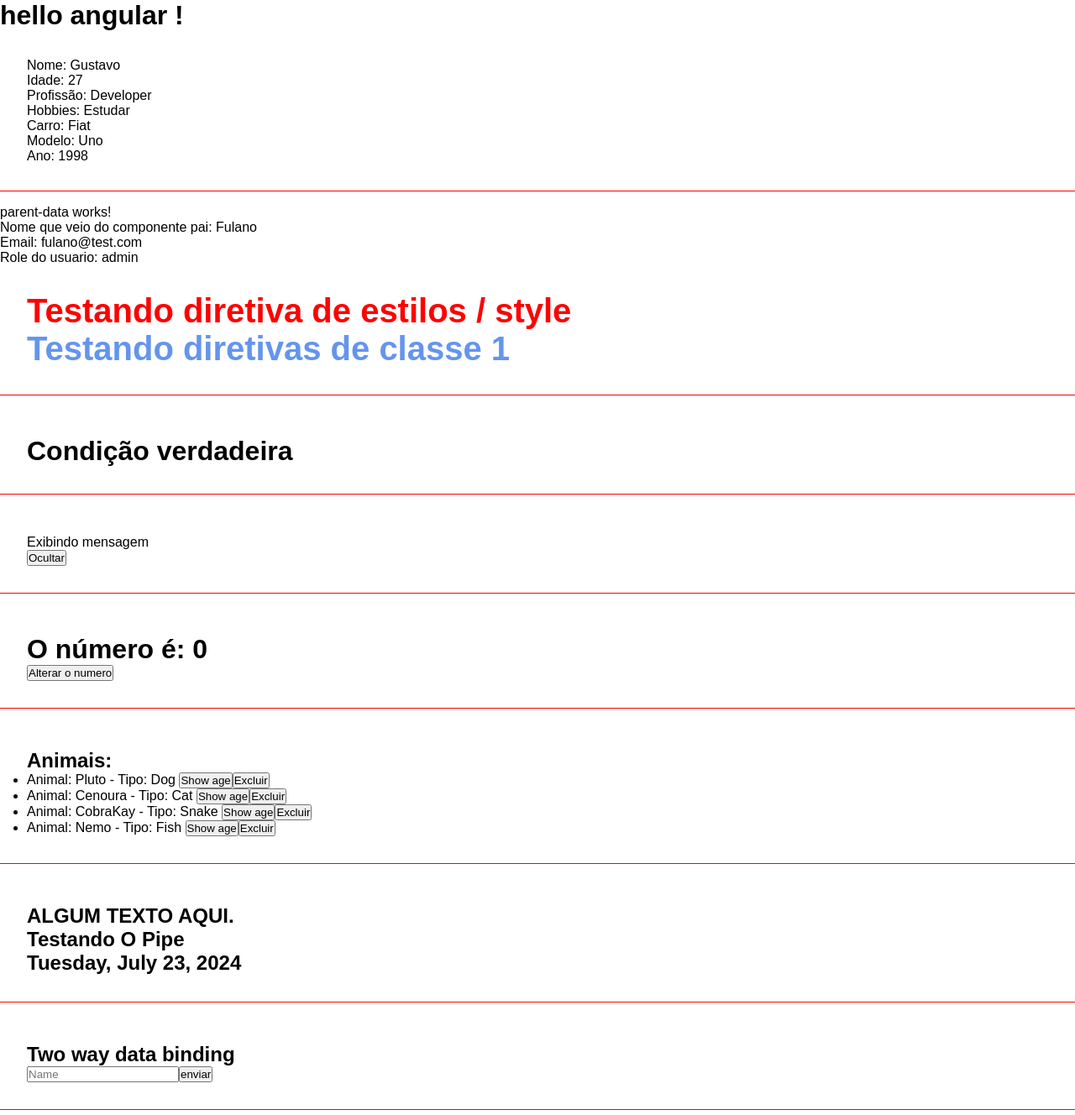
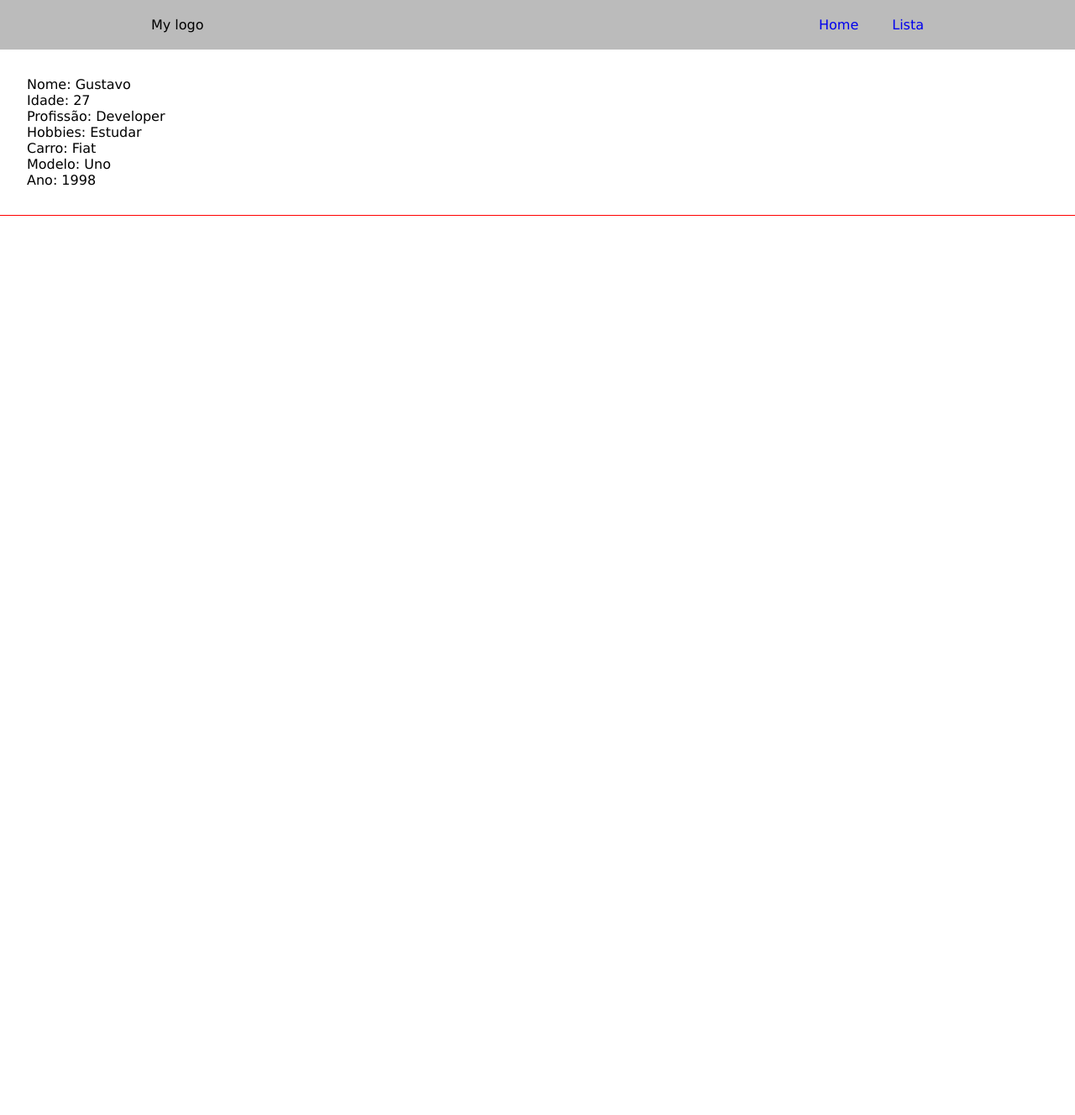
Before and after one commit to GustavoCescon/curso-angular, an Angular app in the folder aula01/: page / in a window 1280 px wide. Shown: the top 1328 px of the page at 84% size. After the commit the page ends 800 px from the top, so only its background shows below. Built offline with nearby package versions, Linux system fonts and the light colour scheme.

Commit message:
Aprendendo router

```diff
--- a/aula01/src/app/app.component.css
+++ b/aula01/src/app/app.component.css
@@ -0,0 +1,17 @@
+
+nav{
+  background-color: #bbb;
+}
+
+
+a:hover{
+background-color: #ccc;
+color: #000
+}
+a:active{
+  color: #000;
+}
+
+a:visited{
+  color: #000;
+}
--- a/aula01/src/app/app.component.html
+++ b/aula01/src/app/app.component.html
@@ -1,12 +1,10 @@
 
-<h1>hello angular !</h1>
+<nav style="width: 100%; display: flex; justify-content: space-between;">
+  <div style="padding: 20px;  margin: 0px 10em">My logo</div>
+  <div style="display: flex; margin: 0px 10em">
+    <a [routerLink]="['/']" routerLinkActive="active" style="text-decoration: none; padding: 0px 20px 0px 20px; align-items: center; display: flex;">Home</a>
+    <a [routerLink]="['/list']" routerLinkActive="active" style="text-decoration: none; padding: 0px 20px 0px 20px;align-items: center; display: flex;  ">Lista</a>
+  </div>
+</nav>
 
-<app-first-component></app-first-component>
-<app-parent-data [name] = "userName" [userData]= 'userData'> </app-parent-data>
-<app-directives></app-directives>
-<app-if-render></app-if-render>
-<app-eventos></app-eventos>
-<app-emitter></app-emitter>
-<app-list-render></app-list-render>
-<app-pipes></app-pipes>
-<app-two-way-binding></app-two-way-binding>
+<router-outlet></router-outlet>
--- a/aula01/src/app/app.component.ts
+++ b/aula01/src/app/app.component.ts
@@ -1,6 +1,6 @@
 import { CommonModule } from "@angular/common";
 import { Component } from "@angular/core";
-import { RouterOutlet } from "@angular/router";
+import { RouterLink, RouterOutlet } from "@angular/router";
 import { DirectivesComponent } from "./components/directives/directives.component";
 import { EmitterComponent } from "./components/emitter/emitter.component";
 import { EventosComponent } from "./components/eventos/eventos.component";
@@ -24,7 +24,8 @@ import { TwoWayBindingComponent } from "./components/two-way-binding/two-way-bin
 		ListRenderComponent,
 		PipesComponent,
 		CommonModule,
-    TwoWayBindingComponent
+		TwoWayBindingComponent,
+		RouterLink,
 	],
 	templateUrl: "./app.component.html",
 	styleUrl: "./app.component.css",
--- a/aula01/src/app/app.config.ts
+++ b/aula01/src/app/app.config.ts
@@ -1,3 +1,4 @@
+// biome-ignore lint/style/useImportType: <explanation>
 import { ApplicationConfig, provideZoneChangeDetection } from '@angular/core';
 import { provideRouter } from '@angular/router';
 
--- a/aula01/src/app/app.routes.ts
+++ b/aula01/src/app/app.routes.ts
@@ -1,3 +1,9 @@
-import { Routes } from '@angular/router';
+// biome-ignore lint/style/useImportType: <explanation>
+import { Routes } from "@angular/router";
+import { FirstComponentComponent } from "./components/first-component/first-component.component";
+import { ListRenderComponent } from "./components/list-render/list-render.component";
 
-export const routes: Routes = [];
+export const routes: Routes = [
+	{ path: "", component: FirstComponentComponent },
+	{ path: "list", component: ListRenderComponent },
+];
--- a/aula01/src/app/service/list.service.ts
+++ b/aula01/src/app/service/list.service.ts
@@ -5,7 +5,6 @@ import type Animal from "../interface/Animal";
 	providedIn: "root",
 })
 export class ListService {
-  constructor(){}
 	remove(animals: Animal[], animal: Animal) {
 		return animals.filter((element) => animal.name !== element.name);
 	}
--- a/aula01/src/styles.css
+++ b/aula01/src/styles.css
@@ -2,7 +2,7 @@
 *{
   margin: 0;
   padding: 0;
-  font-family: Arial, Helvetica, sans-serif;
+  font-family: Verdana, Geneva, Tahoma, sans-serif
 }
 
 body{
```
Lines whose indentation alone changed are shown as unchanged.
